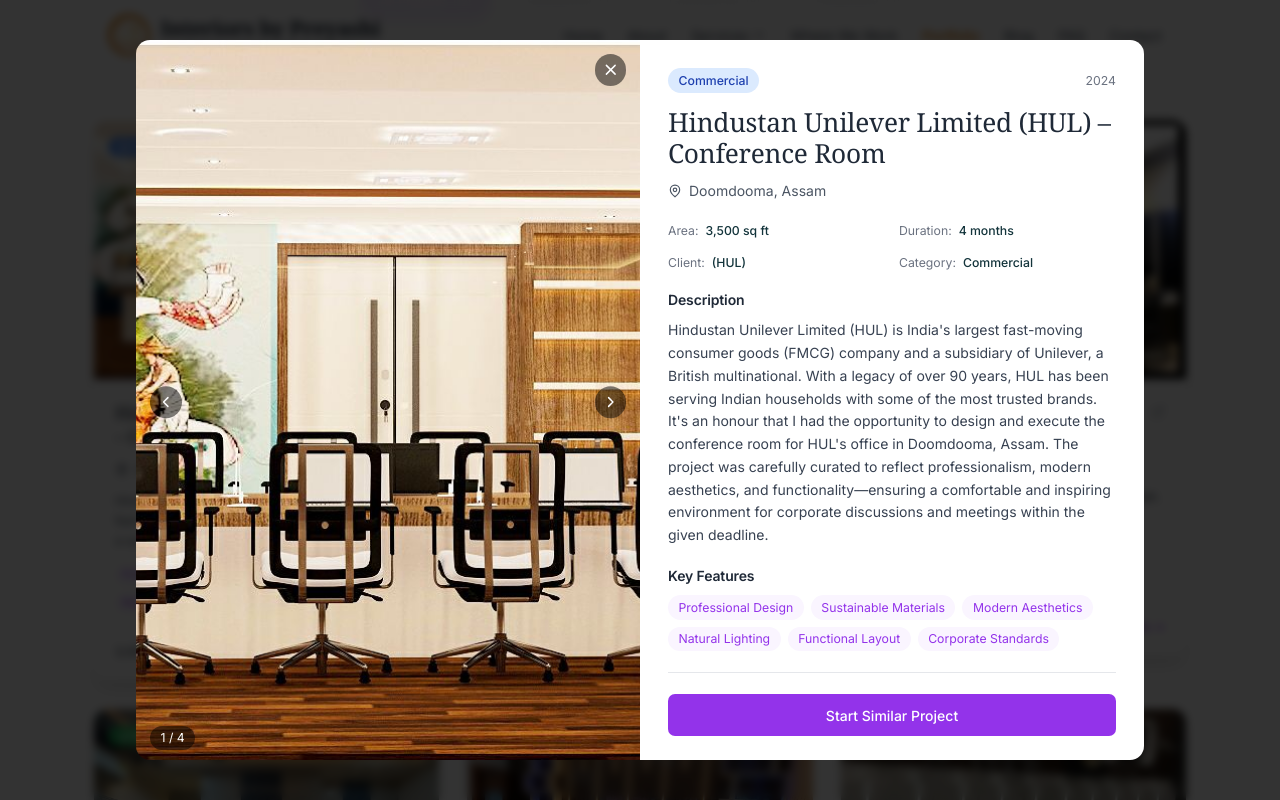
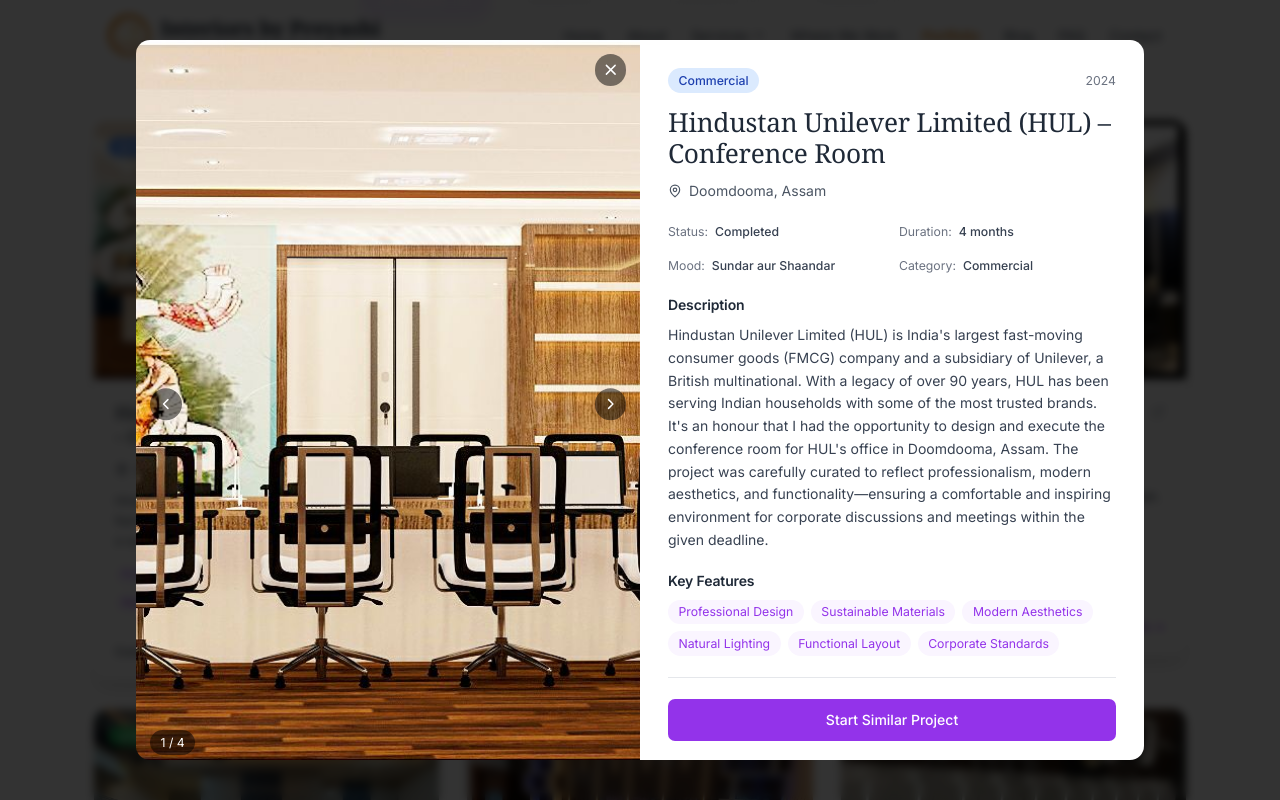
Before and after one commit to YAHOOIBP/interiorsbypreyashi-2, a React (Vite) app: page /portfolio in a window 1280 px wide. Both pictures are taken after a click on the element 266 px from the left and 1345 px from the top of the page. Shown: the part 945-1745 px from the top of the page. Built offline with nearby package versions, Linux system fonts and the light colour scheme; a web font is replaced by a local one.

Commit message:
Initial commit - Interiors by Preyashi

```diff
--- a/src/pages/About.tsx
+++ b/src/pages/About.tsx
@@ -47,7 +47,7 @@
   const achievements = [
     {
       icon: <Award className="w-6 h-6 text-amber-600" />,
-      title: "19+ Successful Projects",
+      title: "50+ Successful Projects",
       description: "Completed diverse residential, commercial, and hospitality projects across Northeast India"
     },
     {
@@ -57,7 +57,7 @@
     },
     {
       icon: <Users className="w-6 h-6 text-amber-600" />,
-      title: "100+ Happy Clients",
+      title: "50+ Happy Clients",
       description: "Satisfied families and businesses throughout Assam and Arunachal Pradesh"
     },
     {
@@ -139,7 +139,7 @@
                     <img
                       src="/images/founder/preyashi-profile1.jpg"
                       alt="Preyashi More Birmiwal - Interior Designer and Vastu Consultant in Tinsukia, Assam"
-                      className="w-full h-full object-cover rounded-full"
+                      className="w-full h-full object-cover object-top"
                       onError={(e) => {
                         e.currentTarget.src = "/images/founder/placeholder-profile.jpg";
                       }}
--- a/src/pages/HowWeWork.tsx
+++ b/src/pages/HowWeWork.tsx
@@ -308,7 +308,7 @@
 
           <div className="grid grid-cols-1 md:grid-cols-4 gap-8">
             {[
-              { number: '19+', label: 'Projects Completed', description: 'Using Our Process' },
+              { number: '50+', label: 'Projects Completed', description: 'Using Our Process' },
               { number: '100%', label: 'On-Time Delivery', description: 'Project Timeline Adherence' },
               { number: '7+', label: 'Years Experience', description: 'Refined Methodology' },
               { number: '95%+', label: 'Client Satisfaction', description: 'Process Approval Rate' }
--- a/src/pages/Portfolio.tsx
+++ b/src/pages/Portfolio.tsx
@@ -24,9 +24,9 @@
       category: "Commercial",
       location: "Doomdooma, Assam",
       year: "2024",
-      area: "3,500 sq ft",
+      status: "Completed",
       duration: "4 months",
-      client: "(HUL)",
+      mood: "Sundar aur Shaandar",
       description: "Hindustan Unilever Limited (HUL) is India\'s largest fast-moving consumer goods (FMCG) company and a subsidiary of Unilever, a British multinational. With a legacy of over 90 years, HUL has been serving Indian households with some of the most trusted brands. It\'s an honour that I had the opportunity to design and execute the conference room for HUL\'s office in Doomdooma, Assam. The project was carefully curated to reflect professionalism, modern aesthetics, and functionality—ensuring a comfortable and inspiring environment for corporate discussions and meetings within the given deadline.",
       images: [
         "/images/portfolio/HUL1.jpg",
@@ -42,9 +42,9 @@
       category: "Hospitality",
       location: "Tinsukia, Assam",
       year: "2023",
-      area: "8,000 sq ft",
+      status: "Completed",
       duration: "3 months",
-      client: "KCR",
+      mood: "Mithas Bhara Nazara",
       description: "Created an inviting and aesthetic restaurant and sweet shop interior that balances traditional warmth with a contemporary dining experience, ensuring comfort and easy maintenance.",
       images: [
         "/images/portfolio/KCR1.JPG",
@@ -59,9 +59,9 @@
       category: "Commercial",
       location: "Kharagpur, W.B.",
       year: "2023",
-      area: "800 sq ft",
+      status: "Completed",
       duration: "2 months",
-      client: "Heritage Hotels Group",
+      mood: "Sundarta aur Sahi Planning",
       description: "Developed a well-structured office space in Kharagpur with efficient layouts, optimized storage, and a design that enhances productivity while maintaining a corporate elegance.",
       images: [
         "/images/portfolio/Kharagpur1.jpg",
@@ -76,9 +76,9 @@
       category: "Residential",
       location: "Tinsukia, Assam",
       year: "2024",
-      area: "800 sq ft",
+      status: "Completed",
       duration: "5 months",
-      client: "The More Family",
+      mood: "Rangeen Khwab",
       description: "Designed a personalized and vibrant bedroom space for two young girls, combining functionality with playful aesthetics to reflect their individuality and growing needs.",
       images: [
         "/images/portfolio/2GirlsBedroom1.jpg",
@@ -93,9 +93,9 @@
       category: "Commercial",
       location: "North Lakhimpur, Assam",
       year: "2023",
-      area: "1,200 sq ft",
+      status: 'Completed',
       duration: "2.5 months",
-      client: "MORE GROUPS",
+      mood: "Aaram aur Asar",
       description: "Executed a modern office project in North Lakhimpur, integrating practical design solutions, ergonomic planning, and stylish interiors suited for a professional work environment.",
       images: [
         "/images/portfolio/Lakhimpur1.jpg",
@@ -110,9 +110,9 @@
       category: "Commercial",
       location: "Tinsukia, Assam",
       year: "2024",
-      area: "2,400 sq ft",
+      status: "Completed",
       duration: "2 months",
-      client: "Singla Agencies",
+      mood: "Safai ka Jalwa",
       description: "Crafted an appealing showroom interior for a sanitary brand in Tinsukia, showcasing products in an organized, customer-friendly, and visually engaging manner.",
       images: [
         "/images/portfolio/Sanitary2.jpg",
@@ -127,9 +127,9 @@
       category: "Commercial",
       location: "Tinsukia & Dibrugarh, Assam",
       year: "2025",
-      area: "1,800 sq ft",
+      status: "Completed",
       duration: "1.5 months",
-      client: "North-East Frontier Railway",
+      mood: "Sukoon Bhari Jagah",
       description: "Handling official and functional design for railway administrative Rest houses, ensuring comfortable stays for officers.",
       images: [
         "/images/portfolio/R_WASHROOM1.jpg",
@@ -144,9 +144,9 @@
       category: "Residential",
       location: "Tinsukia, Arunachal Pradesh",
       year: "2025",
-      area: "2,600 sq ft",
+      status: "Ongoing",
       duration: "6 months",
-      client: "Dhandharia Group",
+      mood: "Sukh-Shanti ka Ghar",
       description: "A thoughtfully planned residence combining aesthetics, comfort, and Vastu-compliant design principles.",
       images: [
         "/images/portfolio/3BHK1.JPG",
@@ -161,9 +161,9 @@
       category: "Hospitality",
       location: "Tinsukia, Assam",
       year: "2025",
-      area: "2,600 sq ft",
+      status: "Ongoing",
       duration: "6 months",
-      client: "Birmiwal Sweets",
+      mood: "Swad aur Shaan",
       description: "Creating an inviting and stylish dining environment that balances ambiance, functionality, and customer experience.",
       images: [
         "/images/portfolio/Restro1.jpg",
@@ -178,9 +178,9 @@
       category: "Commercial",
       location: "Tinsukia, Assam",
       year: "2025",
-      area: "2,600 sq ft",
+      status: "Ongoing",
       duration: "6 months",
-      client: "Gold",
+      mood: "Josh aur Junoon",
       description: "Designing a fitness space focused on efficiency, ergonomics, and motivation for members.",
       images: [
         "/images/portfolio/gym1.jpg",
@@ -196,9 +196,9 @@
       category: "Commercial",
       location: "Duliajan, Assam",
       year: "2025",
-      area: "2,600 sq ft",
+      status: "Completed",
       duration: "6 months",
-      client: "Oil India",
+      mood: "Mazbooti aur Bharosa",
       description: "Developing industrial interiors with a focus on safety, operational efficiency, and professional aesthetics.",
       images: [
         "/images/portfolio/DRILLING1.jpg",
@@ -213,9 +213,9 @@
       category: "Commercial",
       location: "Tinsukia & Dibrugarh",
       year: "2025",
-      area: "1,600 sq ft",
+      status: "Ongoing",
       duration: "6 months",
-      client: "North East Frontier Railway",
+      mood: "North East Frontier Railway",
       description: "Handling official and functional design for railway administrative Rest houses, ensuring comfortable stays for officers.",
       images: [
         "/images/portfolio/RAILWAY1.jpg",
@@ -259,7 +259,7 @@
   };
 
   const stats = [
-    { number: '19+', label: 'Completed Projects', icon: <Award className="w-6 h-6" /> },
+    { number: '50+', label: 'Completed Projects', icon: <Award className="w-6 h-6" /> },
     { number: '50+', label: 'Happy Clients', icon: <Star className="w-6 h-6" /> },
     { number: '13', label: 'Cities Covered', icon: <MapPin className="w-6 h-6" /> },
     { number: '7+', label: 'Years Experience', icon: <Calendar className="w-6 h-6" /> }
@@ -480,7 +480,7 @@
 
                       <div className="flex items-center justify-between pt-4 border-t border-gray-100">
                         <div className="text-sm text-gray-600">
-                          <span className="font-medium">{project.area}</span>
+                          <span className="font-medium">{project.status}</span>
                         </div>
                         <div className="text-sm text-purple-600 font-medium">
                           View Details →
@@ -581,20 +581,20 @@
 
                   <div className="grid grid-cols-2 gap-4 mb-6 text-sm">
                     <div>
-                      <span className="text-gray-500">Area:</span>
-                      <span className="ml-2 font-medium">{selectedProject.area}</span>
+                      <span className="text-gray-500">Status:</span>
+                      <span className="ml-2 font-medium text-gray-700 leading-relaxed">{selectedProject.status}</span>
                     </div>
                     <div>
                       <span className="text-gray-500">Duration:</span>
-                      <span className="ml-2 font-medium">{selectedProject.duration}</span>
+                      <span className="ml-2 font-medium text-gray-700 leading-relaxed">{selectedProject.duration}</span>
                     </div>
                     <div>
-                      <span className="text-gray-500">Client:</span>
-                      <span className="ml-2 font-medium">{selectedProject.client}</span>
+                      <span className="text-gray-500">Mood:</span>
+                      <span className="ml-2 font-medium text-gray-700 leading-relaxed">{selectedProject.mood}</span>
                     </div>
                     <div>
                       <span className="text-gray-500">Category:</span>
-                      <span className="ml-2 font-medium">{selectedProject.category}</span>
+                      <span className="ml-2 font-medium text-gray-700 leading-relaxed">{selectedProject.category}</span>
                     </div>
                   </div>
 
--- a/src/pages/Services.tsx
+++ b/src/pages/Services.tsx
@@ -20,7 +20,7 @@
       subtitle: 'Residential & Commercial',
       icon: <Home className="w-10 h-10 text-amber-600" />,
       description: 'End-to-end interior solutions designed with precision, functionality, and creativity.',
-      price: '₹25-150 per sq ft',
+      price: '₹50-500 per sq ft',
       features: [
         'Space Planning & Optimization',
         '2D Floor Plans & 3D Visualizations',
@@ -58,7 +58,7 @@
       subtitle: 'Residential, Commercial & Industrial',
       icon: <Building2 className="w-10 h-10 text-amber-600" />,
       description: 'Expert Vastu guidance to create harmony, balance, and positive energy in your spaces.',
-      price: '₹5,000-25,000',
+      price: '₹5,000-1.5 L',
       features: [
         'Vastu-Compliant Floor Planning',
         'Space & Directional Analysis',
@@ -85,7 +85,7 @@
       subtitle: 'Personal & Business',
       icon: <Calculator className="w-10 h-10 text-amber-600" />,
       description: 'Unlock the power of numbers to bring clarity and success in every aspect of life.',
-      price: '₹2,000-15,000',
+      price: '₹2,000-45,000',
       features: [
         'Personal Numerology Consultations',
         'Name Spelling Corrections & Personalized Grids',
--- a/src/pages/TurnkeySolutions.tsx
+++ b/src/pages/TurnkeySolutions.tsx
@@ -464,7 +464,7 @@
 
             <div className="grid grid-cols-1 md:grid-cols-4 gap-8">
               {[
-                { number: '19+', label: 'Turnkey Projects', description: 'Successfully Completed' },
+                { number: '50+', label: 'Turnkey Projects', description: 'Successfully Completed' },
                 { number: '100%', label: 'On-Time Delivery', description: 'Project Completion Rate' },
                 { number: '30%', label: 'Faster Completion', description: 'Than Traditional Approach' },
                 { number: '95%+', label: 'Client Satisfaction', description: 'Across All Projects' }
--- a/src/pages/WhereWeWork.tsx
+++ b/src/pages/WhereWeWork.tsx
@@ -98,7 +98,7 @@
 
   const projectStats = [
     { number: '50+', label: 'Cities Served', description: 'Across India' },
-    { number: '19+', label: 'Completed Projects', description: 'Pan India Coverage' },
+    { number: '50+', label: 'Completed Projects', description: 'Pan India Coverage' },
     { number: '13', label: 'Northeast Cities', description: 'Specialized Expertise' },
     { number: '100%', label: 'Client Satisfaction', description: 'All Locations' }
   ];
```
Also changed, not shown: src/components/Footer.tsx (+19 -20 lines), src/index.css (+10 -0 lines), src/pages/Home.tsx (+4 -4 lines).
